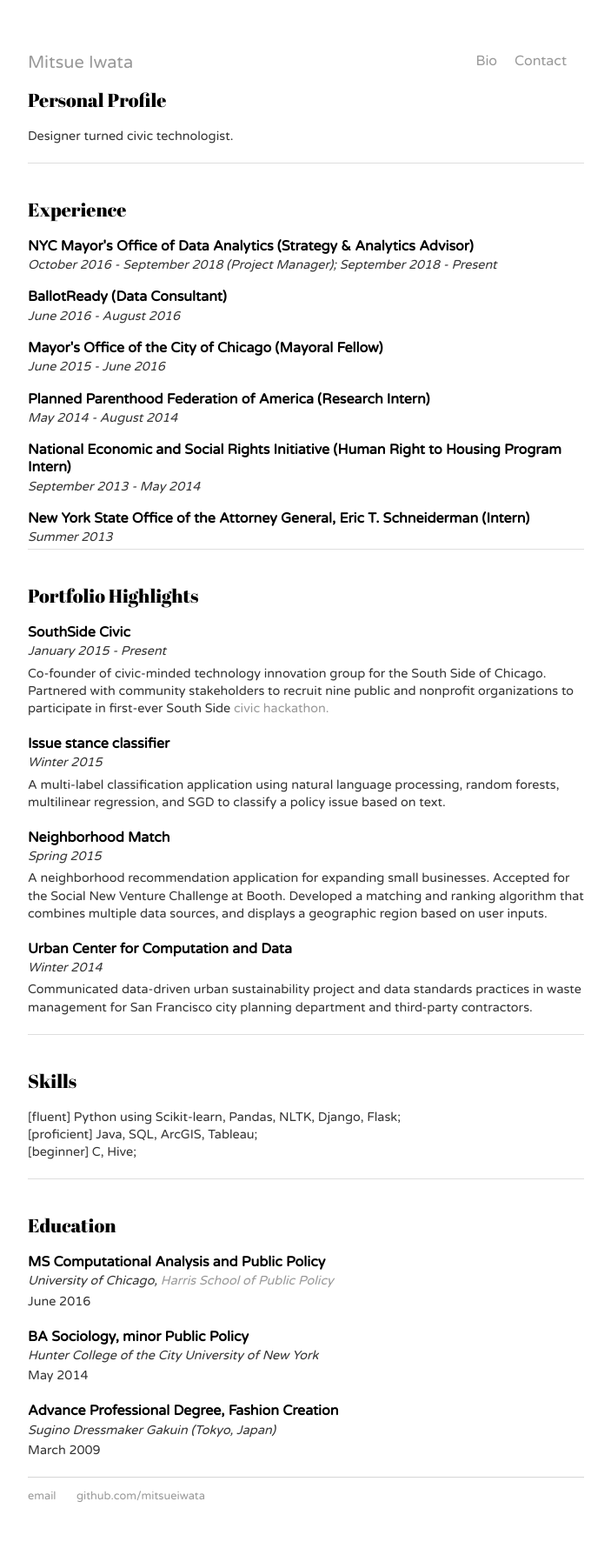
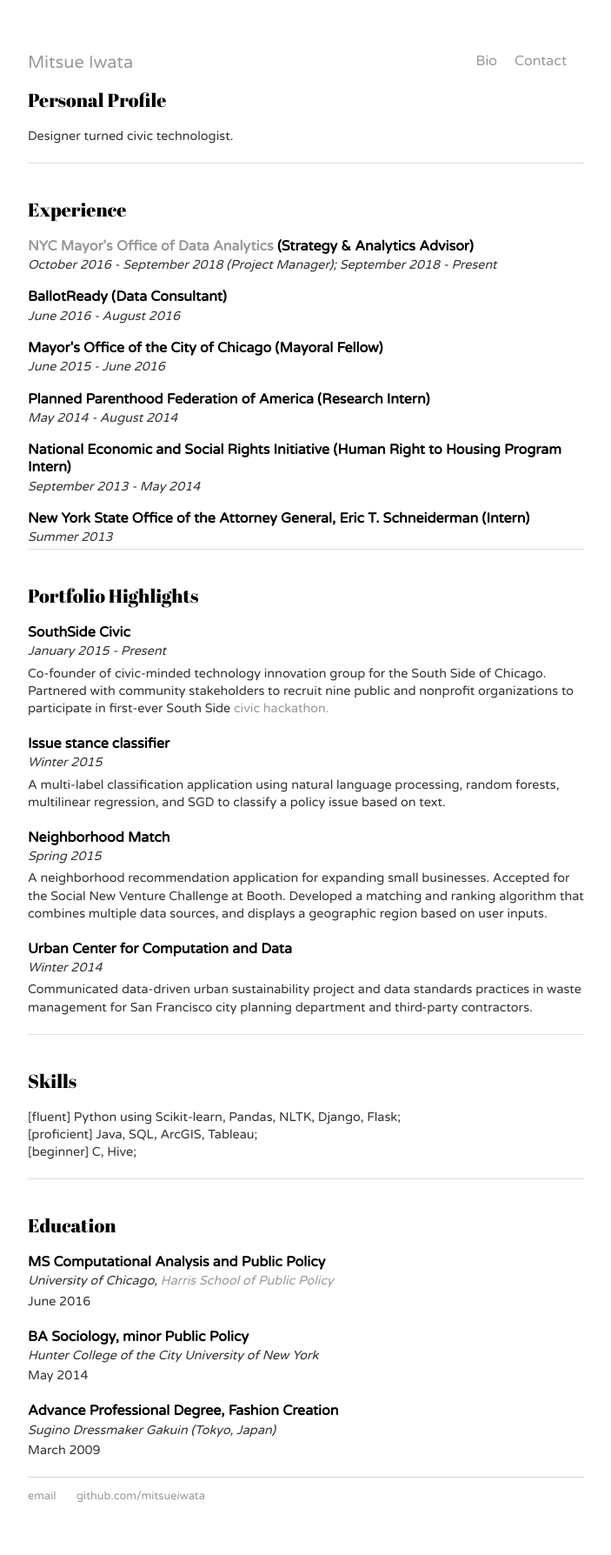
Before and after one commit to MitsueIwata/mitsueiwata.github.io, a Jekyll site: the page built from bio/index.html, in a window 1280 px wide. Shown: the whole page at 87% size, without its empty margins (288-991 px from the left). Built offline with Jekyll 4.4.1, drawn with Linux system fonts in a browser that asks for light colours.

Commit message:
links to tabs

```diff
--- a/bio/index.html
+++ b/bio/index.html
@@ -27,7 +27,7 @@
 
 			<div class="sectionContent">
 				<article>
-					<h3>NYC Mayor's Office of Data Analytics (Strategy & Analytics Advisor)</h3>
+					<h3><a href="https://www1.nyc.gov/site/analytics/about/meet-team.page" target="_blank">NYC Mayor's Office of Data Analytics</a> (Strategy & Analytics Advisor)</h3>
 					<p class="subDetails">October 2016 - September 2018 (Project Manager); September 2018 - Present</p>
 					<!--p class="subDetails">October 2016 - September 2018 (Project Manager)</p-->
 				</article>				<article>
@@ -63,7 +63,7 @@
 				<article>
 					<h3>SouthSide Civic</h3>
 					<p class="subDetails">January 2015 - Present</p>
-					<p class="description">Co-founder of civic-minded technology innovation group for the South Side of Chicago. Partnered with community stakeholders to recruit nine public and nonprofit organizations to participate in first-ever South Side <a href="http://southsidecivic.net/hackathon">civic hackathon.</a>
+					<p class="description">Co-founder of civic-minded technology innovation group for the South Side of Chicago. Partnered with community stakeholders to recruit nine public and nonprofit organizations to participate in first-ever South Side <a href="http://southsidecivic.net/" target="_blank">civic hackathon.</a>
 				</article>
 				<article>
 					<h3>Issue stance classifier</h3>
@@ -110,7 +110,7 @@
 			<div class="sectionContent">
 				<article>
 					<h3>MS Computational Analysis and Public Policy</h3>
-					<p class="subDetails">University of Chicago, <a href="https://harris.uchicago.edu/news-events/news/alumni-spotlight-mitsue-iwata-mscapp-16">Harris School of Public Policy</a></p>
+					<p class="subDetails">University of Chicago, <a href="https://harris.uchicago.edu/news-events/news/alumni-spotlight-mitsue-iwata-mscapp-16" target="_blank">Harris School of Public Policy</a></p>
 					<p class="subEd">June 2016</p>
 				</article>
 				<article>
```
